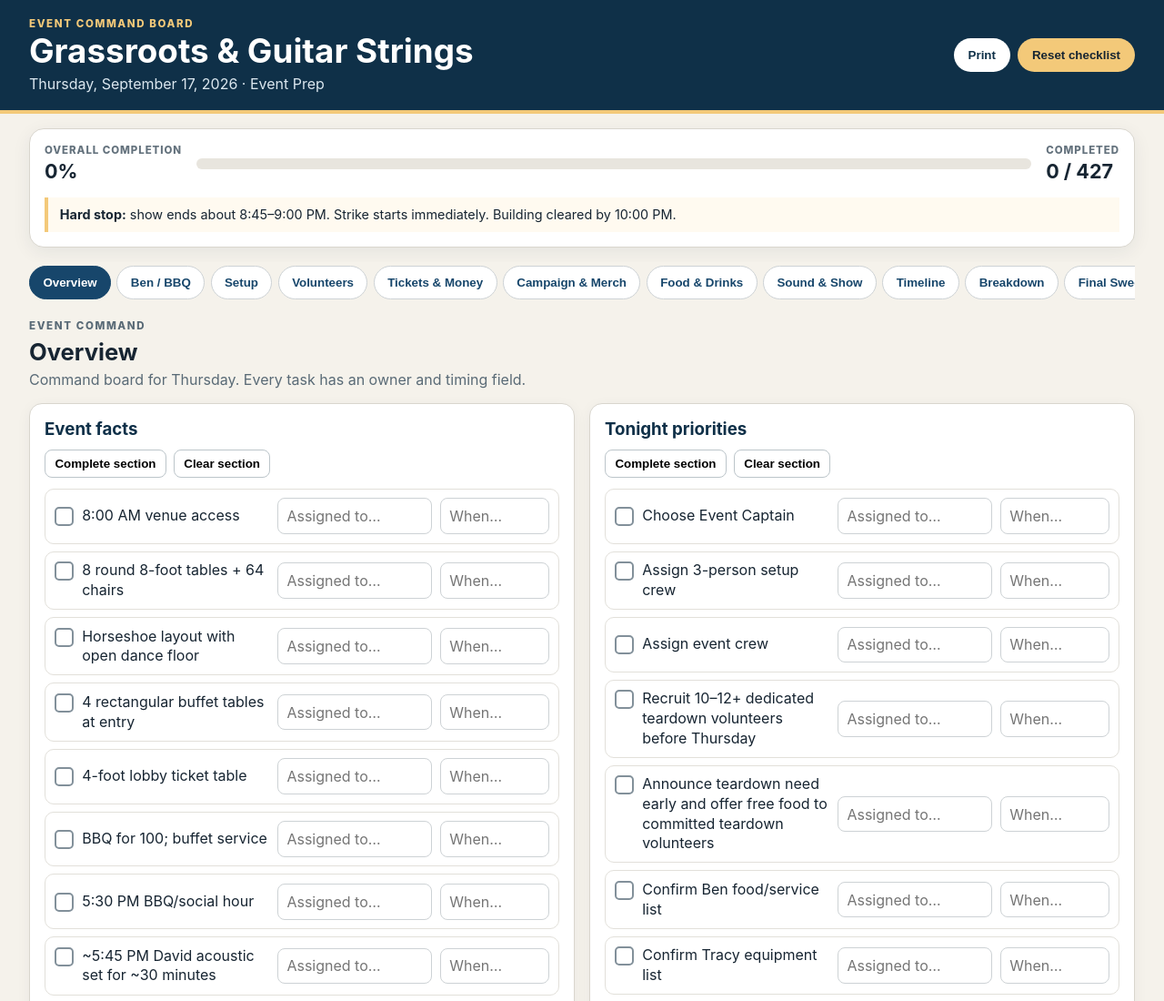
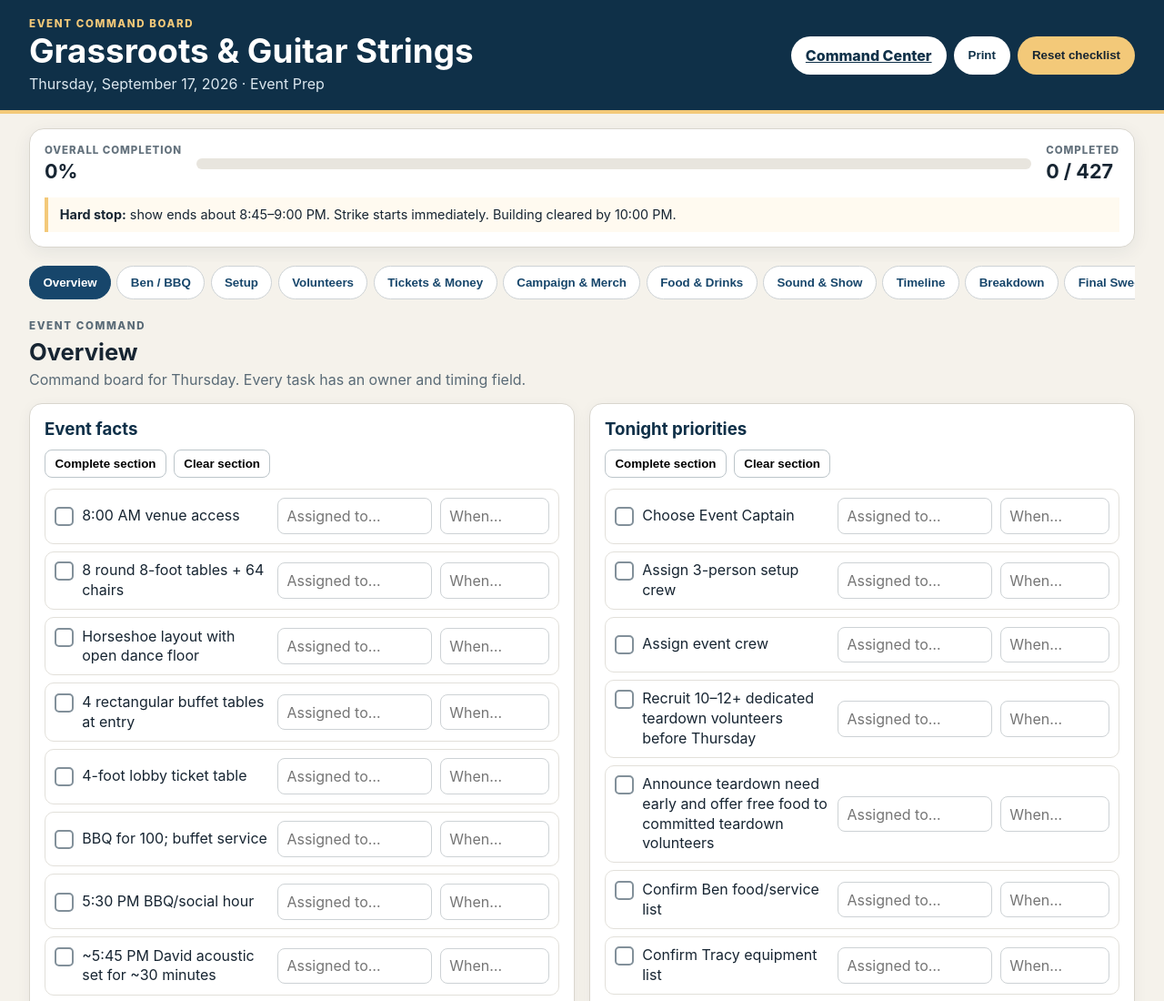
Before and after one commit to Grappe501/grassroots-guitar-strings, a plain HTML site: page prep/index.html in a window 1280 px wide. Shown: the top 1100 px of the page at 91% size. Drawn offline with Linux system fonts and the light colour scheme.

Commit message:
Add command center navigation to prep board

```diff
--- a/prep/index.html
+++ b/prep/index.html
@@ -3,7 +3,7 @@
 <head>
 <meta charset="utf-8"><meta name="viewport" content="width=device-width,initial-scale=1"><meta name="theme-color" content="#17466b"><title>Grassroots & Guitar Strings — Event Prep</title><meta name="description" content="Grassroots & Guitar Strings event command board."><link rel="stylesheet" href="/prep/prep.css"></head>
 <body>
-<header class="topbar"><div class="topbar__inner"><div><p class="eyebrow">EVENT COMMAND BOARD</p><h1>Grassroots &amp; Guitar Strings</h1><p class="subtitle">Thursday, September 17, 2026 · Event Prep</p></div><div class="top-actions"><button class="btn btn--light" id="printBtn">Print</button><button class="btn btn--gold" id="resetBtn">Reset checklist</button></div></div></header>
+<header class="topbar"><div class="topbar__inner"><div><p class="eyebrow">EVENT COMMAND BOARD</p><h1>Grassroots &amp; Guitar Strings</h1><p class="subtitle">Thursday, September 17, 2026 · Event Prep</p></div><div class="top-actions"><a class="btn btn--light" href="/command/">Command Center</a><button class="btn btn--light" id="printBtn">Print</button><button class="btn btn--gold" id="resetBtn">Reset checklist</button></div></div></header>
 <main class="shell"><section class="dashboard"><div class="stat"><span class="stat__label">Overall completion</span><strong id="progressPct">0%</strong></div><div class="progress"><div id="progressBar"></div></div><div class="stat"><span class="stat__label">Completed</span><strong id="progressCount">0 / 0</strong></div><div class="critical"><strong>Hard stop:</strong> show ends about 8:45–9:00 PM. Strike starts immediately. Building cleared by 10:00 PM.</div></section>
 <nav class="tabs" role="tablist" aria-label="Event preparation sections"><button class="tab is-active" data-tab="overview">Overview</button><button class="tab" data-tab="ben">Ben / BBQ</button><button class="tab" data-tab="setup">Setup</button><button class="tab" data-tab="volunteers">Volunteers</button><button class="tab" data-tab="tickets">Tickets &amp; Money</button><button class="tab" data-tab="campaign">Campaign &amp; Merch</button><button class="tab" data-tab="food">Food &amp; Drinks</button><button class="tab" data-tab="production">Sound &amp; Show</button><button class="tab" data-tab="timeline">Timeline</button><button class="tab" data-tab="breakdown">Breakdown</button><button class="tab" data-tab="final">Final Sweep</button></nav>
 <div id="tabContent"></div></main>
```
